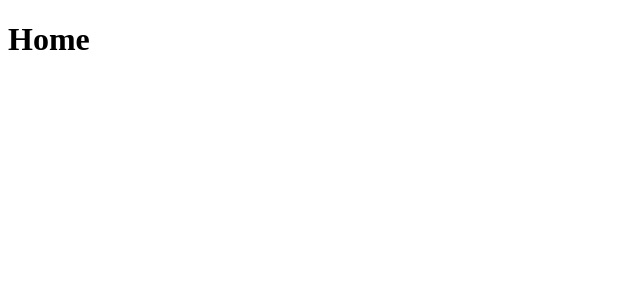
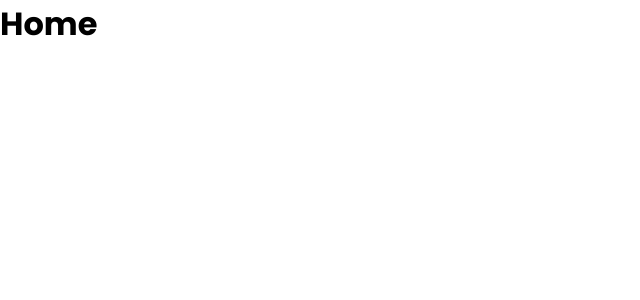
Before and after one commit to Gigioxx/pokedex-react-vite, a React (Vite) app: page / in a window 1280 px wide. Shown: the top 300 px of the page, without its empty margins (0-640 px from the left). Built offline with nearby package versions, Linux system fonts and the light colour scheme.

Commit message:
💄 Added global styles

```diff
--- /dev/null
+++ b/src/index.scss
@@ -0,0 +1,9 @@
+@import url('https://fonts.googleapis.com/css2?family=Poppins:ital,wght@0,100;0,200;0,300;0,400;0,500;0,600;0,700;0,800;0,900;1,100;1,200;1,300;1,400;1,500;1,600;1,700;1,800;1,900&display=swap');
+
+* {
+  margin: 0;
+  padding: 0;
+  outline: none;
+  box-sizing: border-box;
+  font-family: 'Poppins';
+}
--- a/src/main.tsx
+++ b/src/main.tsx
@@ -1,5 +1,7 @@
 import ReactDOM from 'react-dom/client';
 import { createBrowserRouter, RouterProvider } from 'react-router-dom';
+
+import './index.scss';
 
 const router = createBrowserRouter([
   {
```
